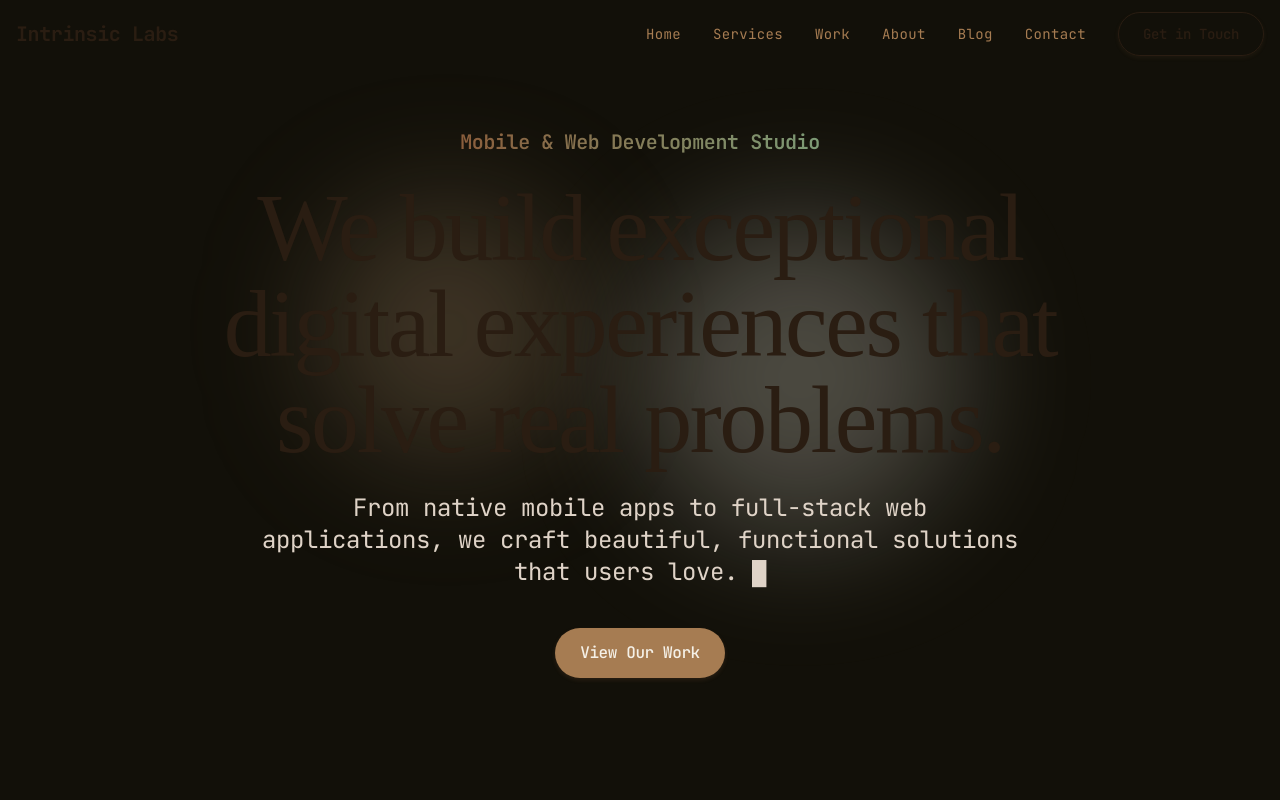
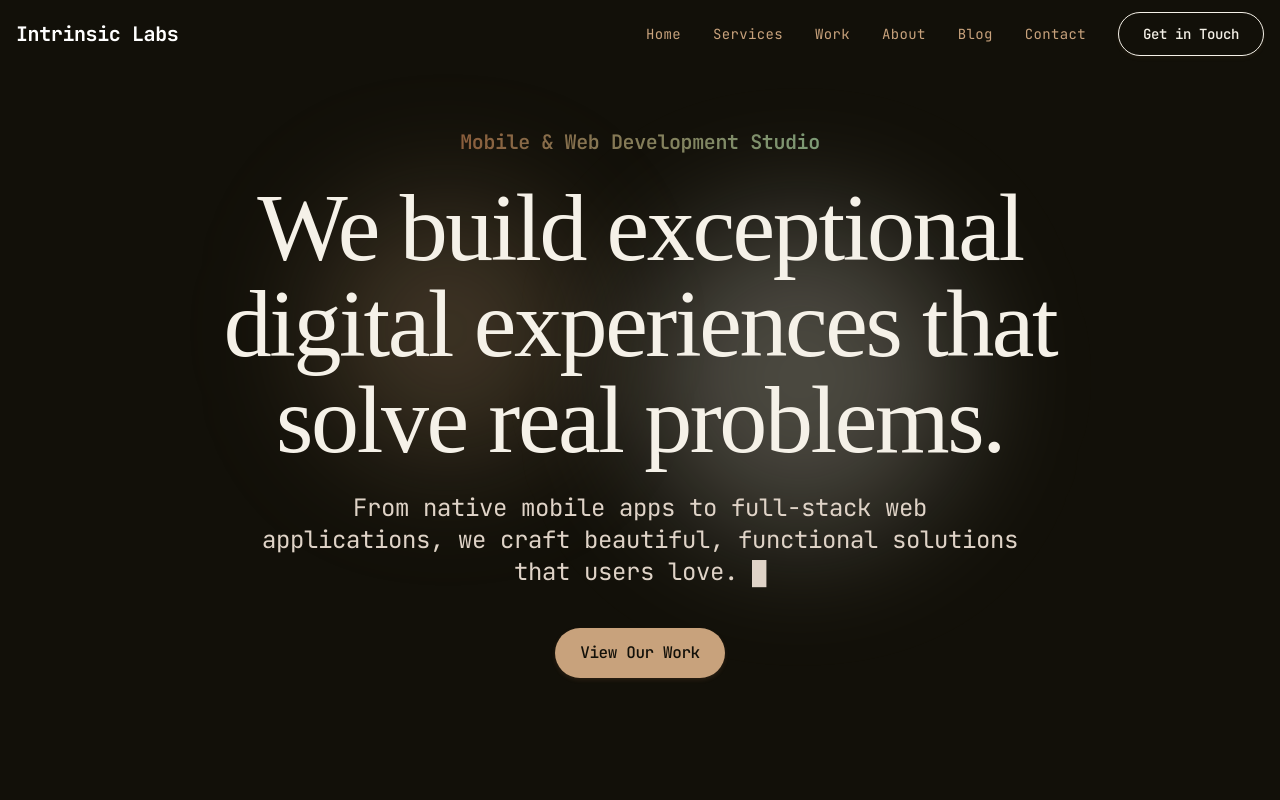
Before and after one commit to intrinsic-labs/intrinsiclabs.co, a Next.js app in the folder intrinsic-labs-website/: page / in a window 1280 px wide. Shown: the top 800 px of the page. Built offline with nearby package versions, Linux system fonts and the light colour scheme; a web font is replaced by a local one.

Commit message:
for the love of all that is holy delete light mode

```diff
--- a/intrinsic-labs-website/src/app/globals.css
+++ b/intrinsic-labs-website/src/app/globals.css
@@ -37,26 +37,6 @@
   --orange-rgb: 255, 140, 114;
   --green-rgb: 114, 255, 140;
   --terminal-green-rgb: 91, 70, 107; /* Added to match hex code */
-}
-
-@media (prefers-color-scheme: light) {
-  :root {
-    /* Using hex codes for colors */
-    --foreground: #2A1D12;
-    --background: #F5F1E8; /* Soft cream background */
-    --primary: #A67C52; /* Slightly darker wood tone for light mode */
-    --secondary: #2A1D12; /* Dark wood text on light background */
-    --accent: #5A7254; /* Darker sage green */
-    --brown: #8B5E3C; /* Rich wood brown */
-
-    /* Keep RGB format for opacity support */
-    --foreground-rgb: 42, 29, 18;
-    --background-rgb: 245, 241, 232;
-    --primary-rgb: 166, 124, 82;
-    --secondary-rgb: 42, 29, 18;
-    --accent-rgb: 90, 114, 84;
-    --brown-rgb: 139, 94, 60;
-  }
 }
 
 body {
```
